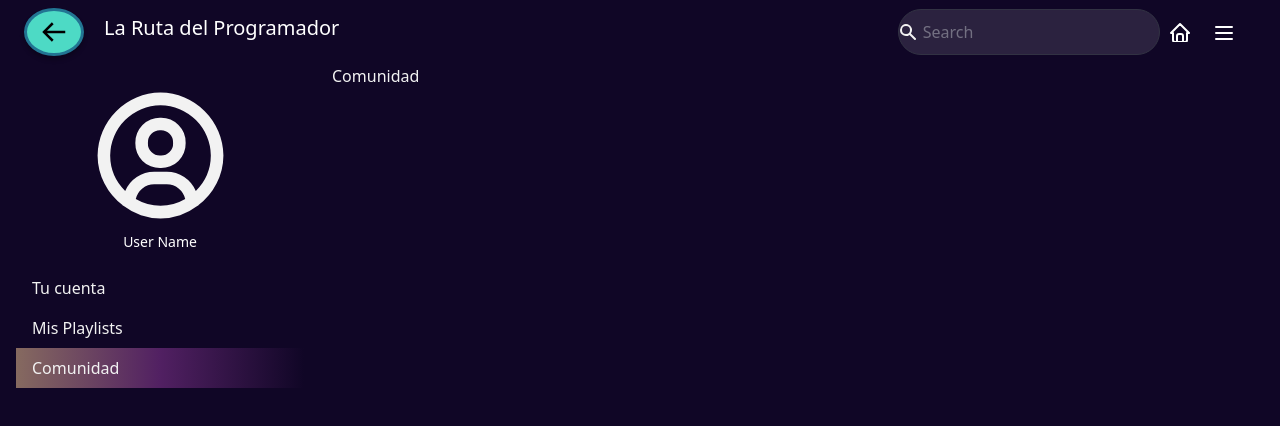
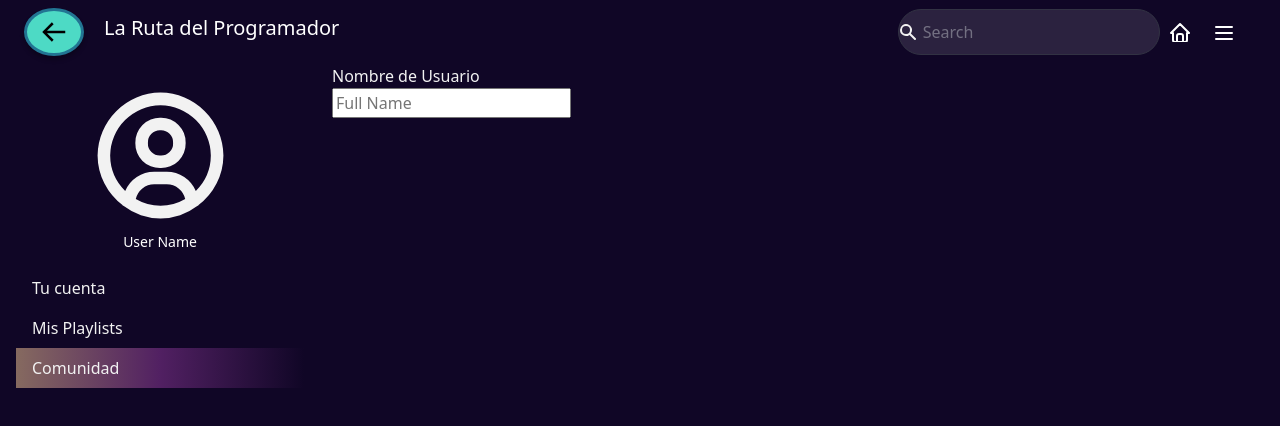
Before and after one commit to CodeMasterChefs/Frontend-Ruta-Programador, a React (Vite) app: page /comunidad in a window 1280 px wide. Shown: the top 426 px of the page. Built offline with nearby package versions, Linux system fonts and the light colour scheme.

Commit message:
Add registrarusuarioPage

```diff
--- a/src/App.jsx
+++ b/src/App.jsx
@@ -4,9 +4,10 @@ import HomePage from "./Pages/HomePage/HomePage";
 import SideBar from "./Components/SideBar/SideBar";
 import MisPlaylistsPage from "./Pages/MisPlaylistsPage/MisPlaylistsPage";
 import NavBar from "./Components/NavBar/NavBar";
-import ComunidadPage from "./Pages/ComunidadPage/ComunidadPage";
+//import ComunidadPage from "./Pages/ComunidadPage/ComunidadPage";
 import TuCuentaPage from "./Pages/TuCuentaPage/TuCuentaPage";
 import MiPlaylist from "./Pages/MiPlaylist/MiPlaylist";
+import RegistroUsuarioPage from "./Pages/RegistroUsuarioPage/RegistroUsuarioPage";
 //import CrearPlaylist from "./Components/CrearPlaylist/CrearPlaylist";
 function App() {
   return (
@@ -28,7 +29,7 @@ function App() {
                 path="/mis_playlists/:idPlaylist"
                 element={<MiPlaylist />}
               />
-              <Route path="/comunidad" element={<ComunidadPage />}></Route>
+              <Route path="/comunidad" element={<RegistroUsuarioPage />}></Route>
               <Route path="/mi_cuenta" element={<TuCuentaPage />}></Route>
             </Routes>
           </div>
--- /dev/null
+++ b/src/Pages/RegistroUsuarioPage/RegistroUsuarioPage.css
@@ -0,0 +1,6 @@
+.cajita {
+    position: relative ;
+    height: 0px ;
+
+     float: left ;
+}
--- /dev/null
+++ b/src/Pages/RegistroUsuarioPage/RegistroUsuarioPage.jsx
@@ -0,0 +1,28 @@
+
+import "./RegistroUsuarioPage.css"
+const RegistroUsuarioPage = () => {
+  return (
+    <div>
+    <div className="col-sm-6 px-0">
+
+    </div>
+    <div className="col-sm-6">
+
+
+        <div className="required field cajita">
+        <label>Nombre de Usuario</label>
+        <br></br>
+        <input type="text" placeholder="Full Name"/>
+        <div data-lastpass-icon-root="true"></div></div>
+
+
+    </div>
+    </div>
+
+
+
+
+  )
+}
+
+export default RegistroUsuarioPage
```
